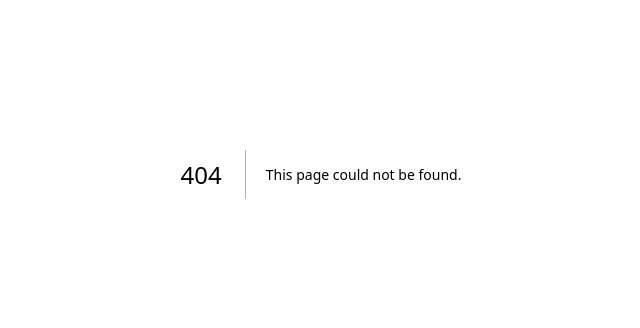
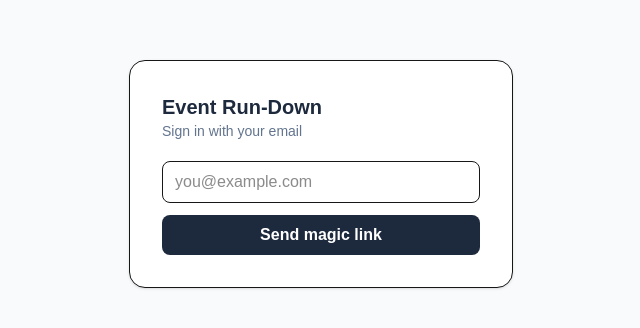
Before and after one commit to AppleKok/Event_Run_Down_System, a Next.js app: page /login in a window 1280 px wide. Before the commit this address had no page. Shown: the part 226-554 px from the top of the page, without its empty margins (319-959 px from the left). Built offline with nearby package versions, Linux system fonts and the light colour scheme.

Commit message:
feat: magic-link auth + route protection

```diff
--- /dev/null
+++ b/src/app/auth/callback/route.ts
@@ -0,0 +1,12 @@
+import { NextResponse } from 'next/server'
+import { createClient } from '../../../lib/supabase/server'
+
+export async function GET(request: Request) {
+  const { searchParams, origin } = new URL(request.url)
+  const code = searchParams.get('code')
+  if (code) {
+    const supabase = await createClient()
+    await supabase.auth.exchangeCodeForSession(code)
+  }
+  return NextResponse.redirect(`${origin}/guests`)
+}
--- /dev/null
+++ b/src/app/login/page.tsx
@@ -0,0 +1,45 @@
+'use client'
+import { useState } from 'react'
+import { createClient } from '../../lib/supabase/client'
+
+export default function LoginPage() {
+  const [email, setEmail] = useState('')
+  const [sent, setSent] = useState(false)
+  const [error, setError] = useState('')
+
+  async function signIn(e: React.FormEvent) {
+    e.preventDefault()
+    setError('')
+    const supabase = createClient()
+    const { error } = await supabase.auth.signInWithOtp({
+      email,
+      options: { emailRedirectTo: `${window.location.origin}/auth/callback` },
+    })
+    if (error) setError(error.message)
+    else setSent(true)
+  }
+
+  return (
+    <main className="min-h-screen flex items-center justify-center bg-slate-50 p-6">
+      <form onSubmit={signIn} className="bg-white border rounded-2xl p-8 w-full max-w-sm shadow">
+        <h1 className="text-xl font-bold text-slate-800">Event Run-Down</h1>
+        <p className="text-sm text-slate-500 mb-5">Sign in with your email</p>
+        {sent ? (
+          <p className="text-emerald-700 text-sm">Check your email for the sign-in link.</p>
+        ) : (
+          <>
+            <input
+              type="email" required value={email} onChange={(e) => setEmail(e.target.value)}
+              placeholder="you@example.com"
+              className="w-full border rounded-lg px-3 py-2 mb-3"
+            />
+            <button className="w-full bg-slate-800 text-white rounded-lg py-2 font-semibold">
+              Send magic link
+            </button>
+            {error && <p className="text-red-600 text-sm mt-3">{error}</p>}
+          </>
+        )}
+      </form>
+    </main>
+  )
+}
--- /dev/null
+++ b/src/middleware.ts
@@ -0,0 +1,33 @@
+import { createServerClient } from '@supabase/ssr'
+import { NextResponse, type NextRequest } from 'next/server'
+
+const PUBLIC = ['/login', '/auth/callback']
+
+export async function middleware(request: NextRequest) {
+  let response = NextResponse.next({ request })
+  const supabase = createServerClient(
+    process.env.NEXT_PUBLIC_SUPABASE_URL!,
+    process.env.NEXT_PUBLIC_SUPABASE_ANON_KEY!,
+    {
+      cookies: {
+        getAll() { return request.cookies.getAll() },
+        setAll(toSet) {
+          toSet.forEach(({ name, value }) => request.cookies.set(name, value))
+          response = NextResponse.next({ request })
+          toSet.forEach(({ name, value, options }) => response.cookies.set(name, value, options))
+        },
+      },
+    },
+  )
+  const { data: { user } } = await supabase.auth.getUser()
+  const path = request.nextUrl.pathname
+  const isPublic = PUBLIC.some((p) => path.startsWith(p))
+  if (!user && !isPublic) {
+    return NextResponse.redirect(new URL('/login', request.url))
+  }
+  return response
+}
+
+export const config = {
+  matcher: ['/((?!_next/static|_next/image|favicon.ico).*)'],
+}
```
